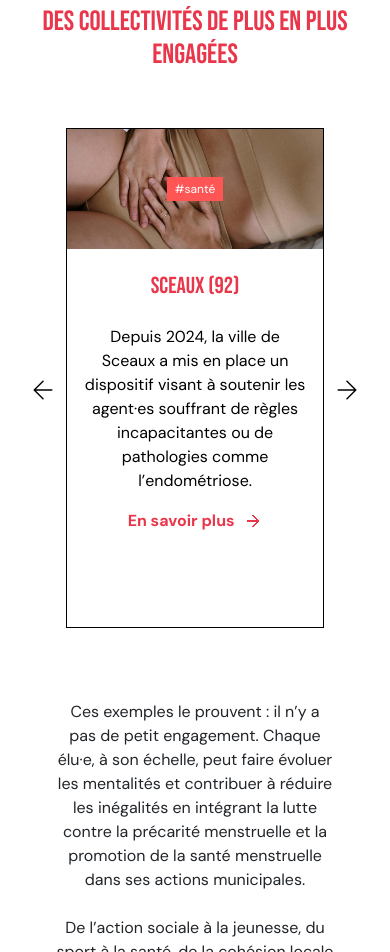
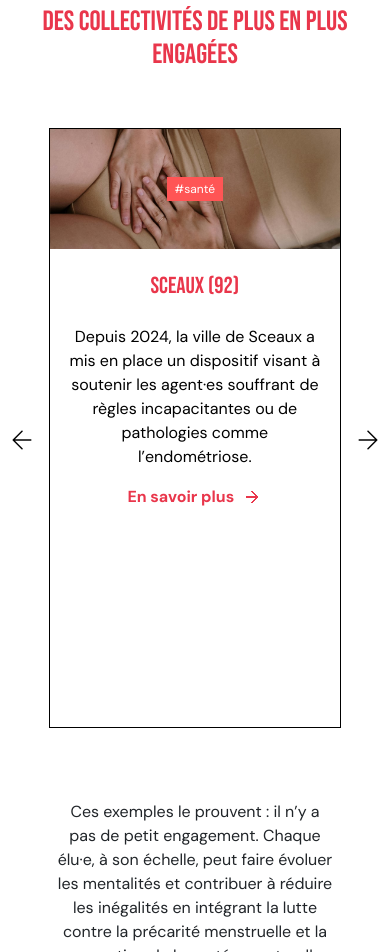
Before and after one commit to regles-elementaires/municipales-front, a website: page index.html in a window 390 px wide. Shown: the part 3060-4012 px from the top of the page. Drawn offline with nearby package versions, Linux system fonts and the light colour scheme.

Commit message:
carousel : fix flip height on mobile

```diff
--- a/assets/src/sass/components/_flip.scss
+++ b/assets/src/sass/components/_flip.scss
@@ -2,8 +2,12 @@
  .flip-card {
   background-color: transparent;
   perspective: 1000px; /* Remove this if you don't want the 3D effect */
-  height: 500px;
+  height: 600px;
   width: 100px;
+
+  @media (min-width: 768px) {
+		height: 500px;
+	}
 }
 
 /* This container is needed to position the front and back side */
--- a/index.html
+++ b/index.html
@@ -153,7 +153,7 @@
         <div id="initiatives" class="row mt-5">
             <h2 class="bebas-neue red fs-1 text-center">Des collectivités de plus en plus engagées</h2>
 
-            <div class="d-flex col-16 mx-auto my-5">
+            <div class="d-flex col-18 col-md-16 mx-auto my-5">
                 <div id="prev-cas" class="col-1 d-flex justify-content-center align-items-center">
                     <img class="" src="./assets/img/left-arrow.png" alt="précédent"/>
                 </div>
```
Also changed, not shown: assets/css/app.css.
